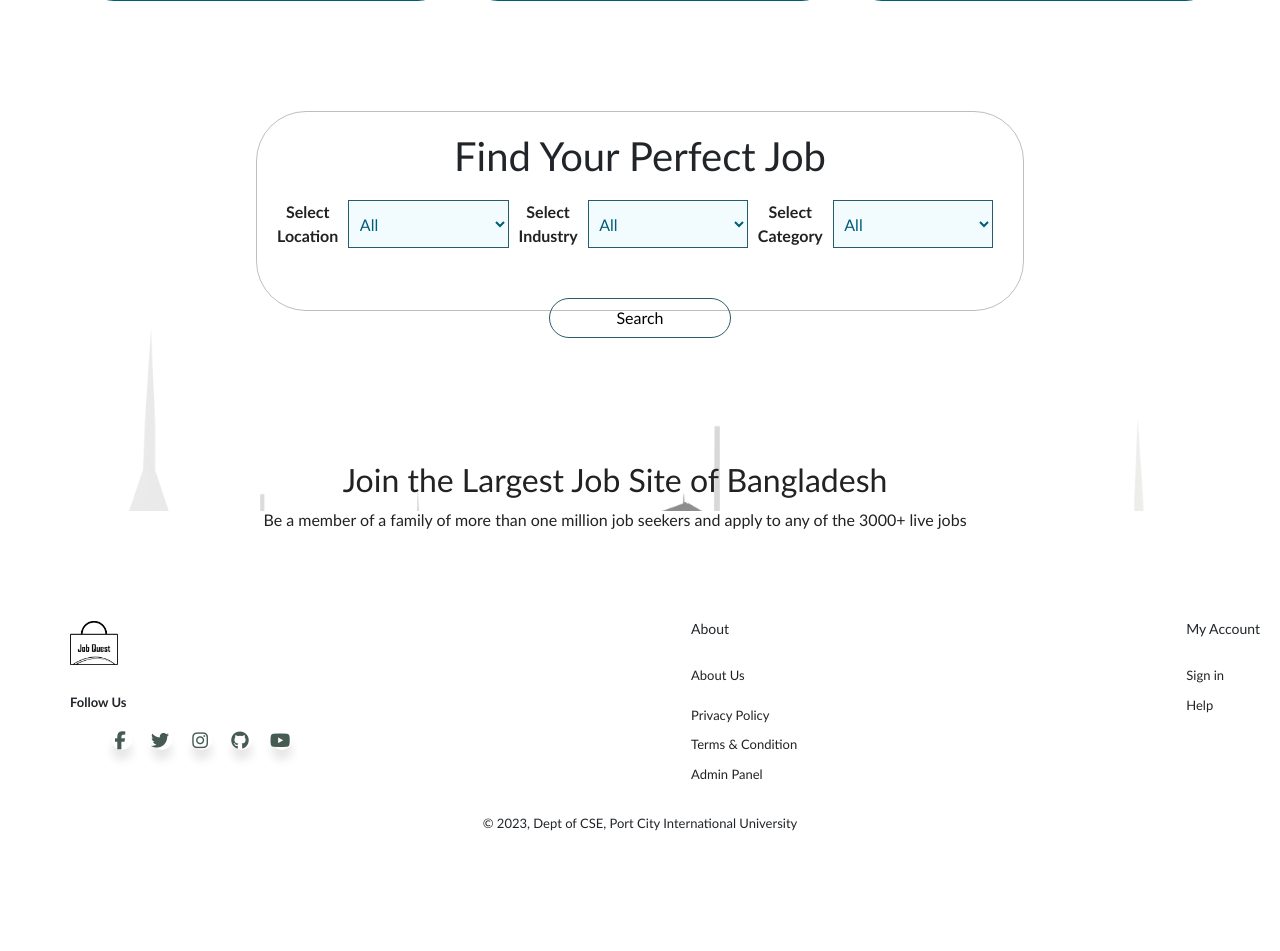
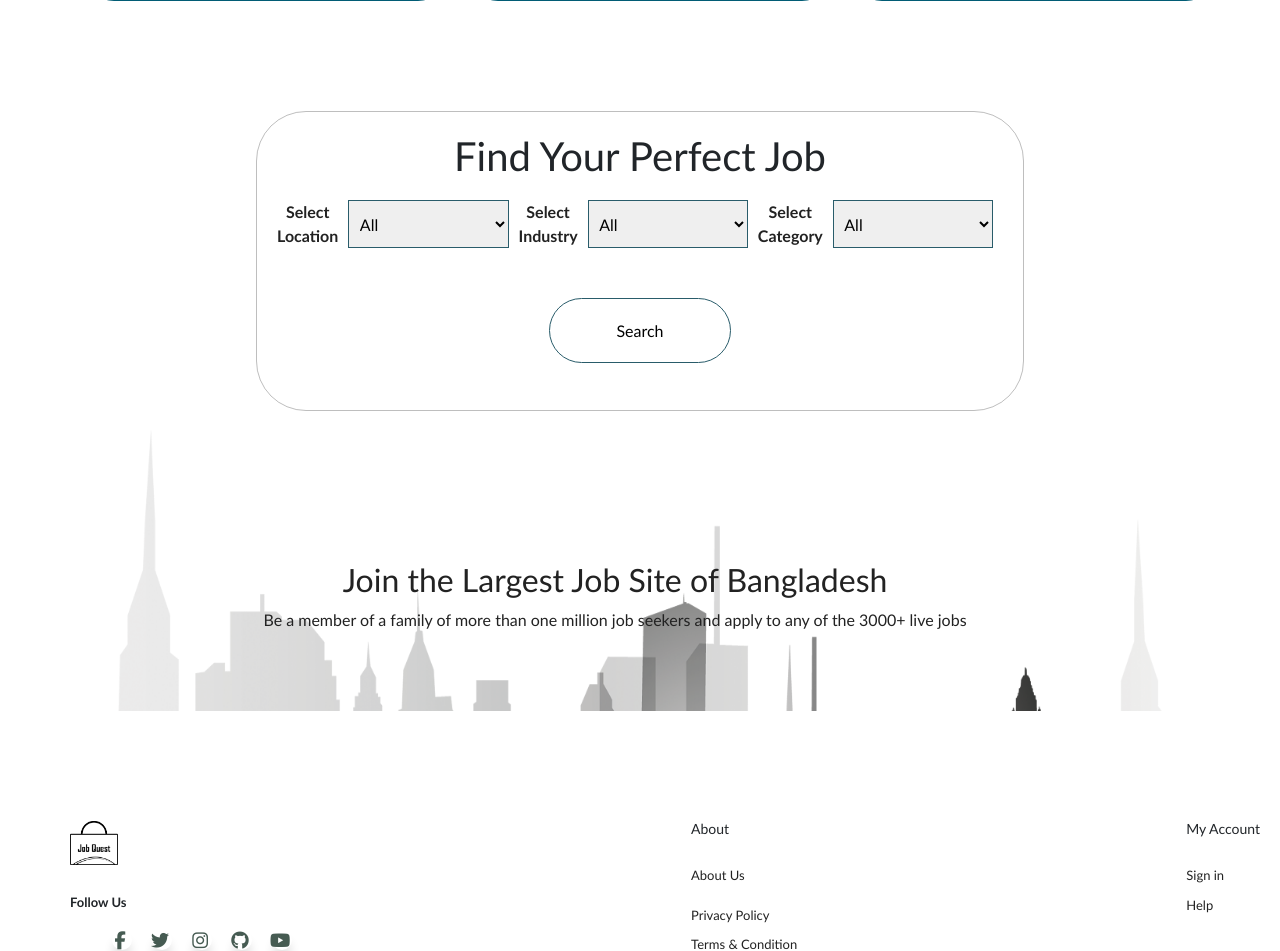
Before and after one commit to Atef-Abrar-Bhuyian/Job-Quest, a PHP site: page /search_jobs.html in a window 1280 px wide. Shown: the part 1591-2542 px from the top of the page. Before the commit the page ends 2422 px from the top, so only its background shows below. Run offline with PHP 8.4, Linux system fonts and the light colour scheme; some libraries are stand-ins or nearby versions; some web fonts are replaced.

Commit message:
filter edited

```diff
--- a/style.css
+++ b/style.css
@@ -343,7 +343,7 @@ border-radius: 30px;
 }
 .filter-section{
     border: 1px solid #2222224b;
-    height: 200px;
+    height: 300px;
     width: 60%;
     align-items: center;
     text-align: center;
@@ -364,12 +364,11 @@ border-radius: 30px;
     color: #222;
 }
 .filter select{
-    color: #015c75;
     border: 1px solid #295c6a;
-    background-color:#f2fcff;
     font-size: medium;
     margin-left: 10px;
     margin-right: 10px;
+
 }
 
 .glow{
@@ -442,7 +441,7 @@ display: flex;
     background-image:url(./media/img/building\ shadow.png);
     background-repeat: no-repeat;
     background-size: cover;
-    height: 200px;
+    height: 300px;
     text-align: center;
     padding-top: 150px;
     margin-right: 50px;
```
